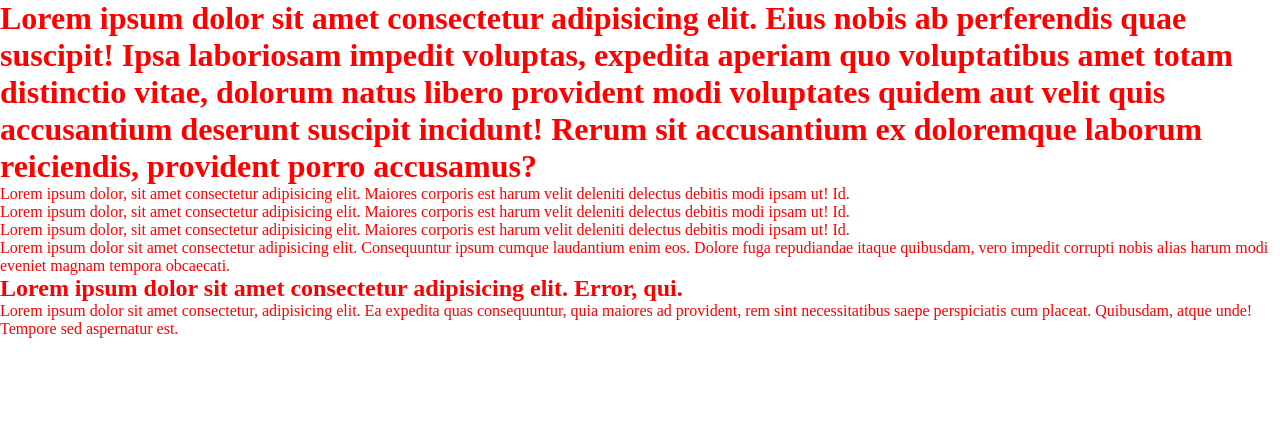
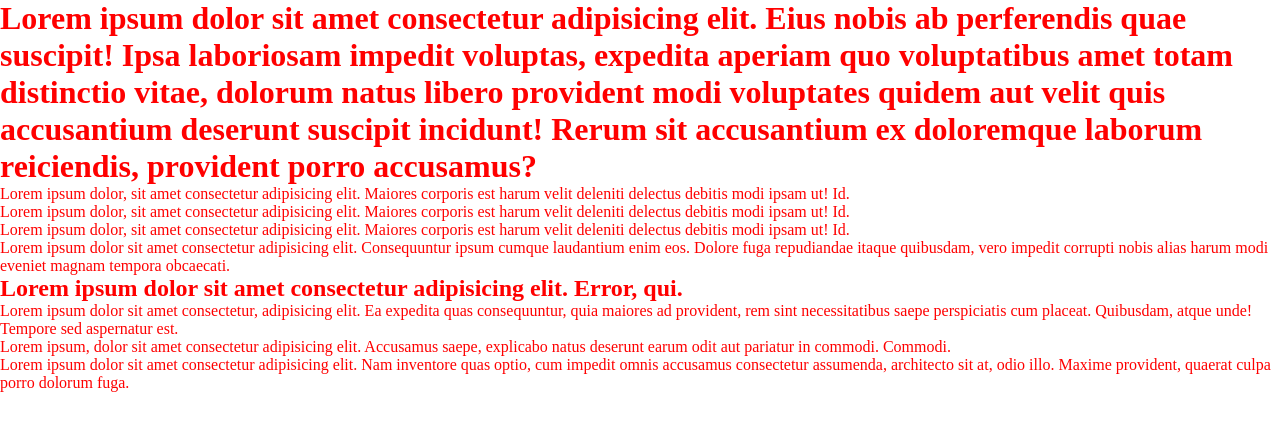
Before and after one commit to jokerro2019/test_04.04.2019, a plain HTML site: page index.html in a window 1280 px wide. Drawn offline with Linux system fonts and the light colour scheme.

Commit message:
add footer

```diff
--- a/index.html
+++ b/index.html
@@ -24,5 +24,10 @@
     Lorem ipsum dolor sit amet consectetur adipisicing elit. Error, qui.
 </h2>
 <main class="main">Lorem ipsum dolor sit amet consectetur, adipisicing elit. Ea expedita quas consequuntur, quia maiores ad provident, rem sint necessitatibus saepe perspiciatis cum placeat. Quibusdam, atque unde! Tempore sed aspernatur est.</main>
+
+<footer>Lorem ipsum, dolor sit amet consectetur adipisicing elit. Accusamus saepe, explicabo natus deserunt earum odit aut pariatur in commodi. Commodi.</footer>
+
+
+<div class="test">Lorem ipsum dolor sit amet consectetur adipisicing elit. Nam inventore quas optio, cum impedit omnis accusamus consectetur assumenda, architecto sit at, odio illo. Maxime provident, quaerat culpa porro dolorum fuga.</div>
 </body>
 </html>
```
